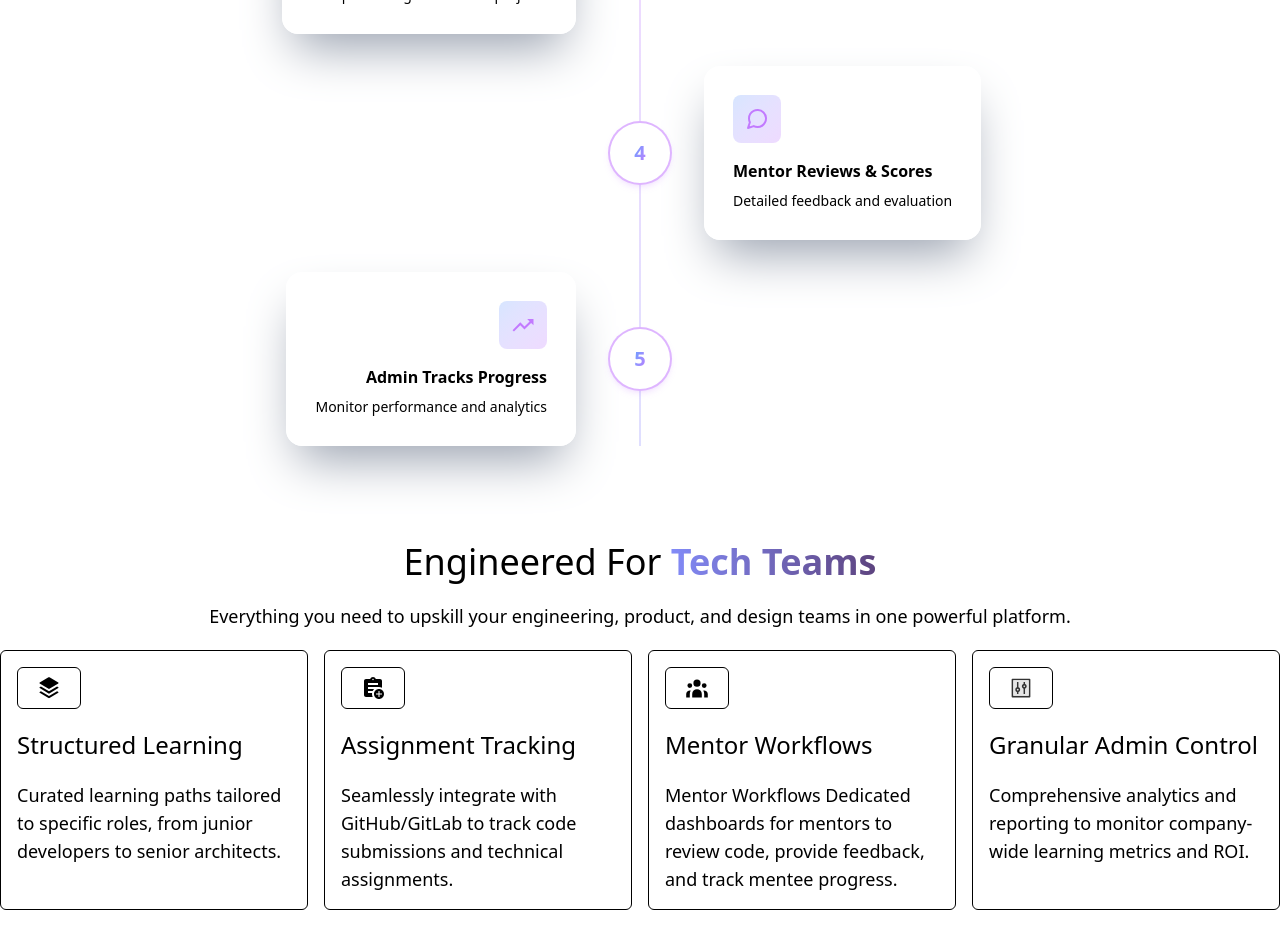
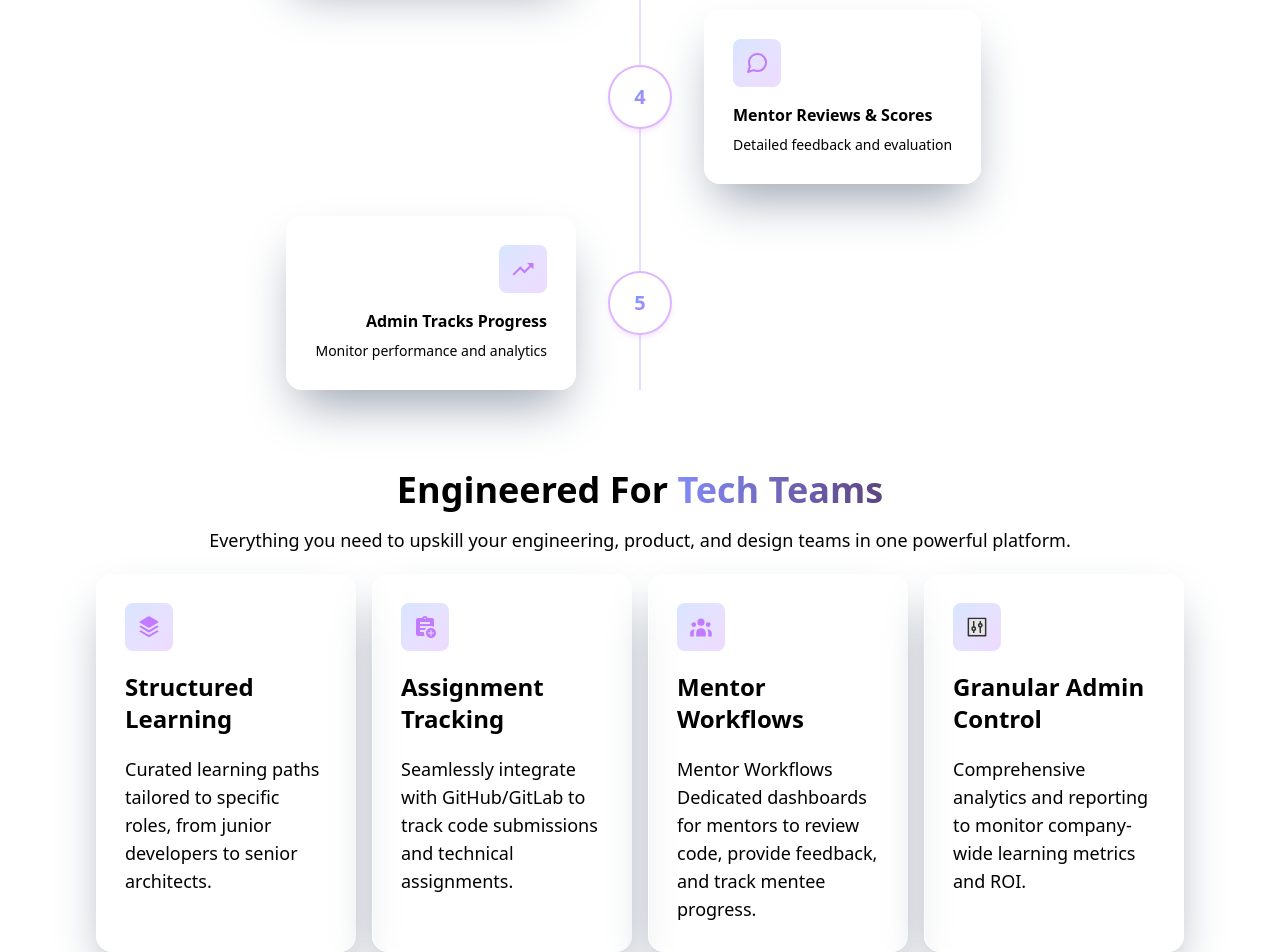
Before and after one commit to bhavik-advant/Learning-Management-System, a Next.js app: page / in a window 1280 px wide. Shown: the part 1679-2631 px from the top of the page. Before the commit the page ends 2589 px from the top, so only its background shows below. Built offline with nearby package versions, Linux system fonts and the light colour scheme.

Commit message:
improved styling of TechTeams section

```diff
--- a/app/page.tsx
+++ b/app/page.tsx
@@ -8,9 +8,11 @@ export default function Home() {
   return (
    <>
     <Navbar />
-    <HeroSection />
-    <Workflow />
-    <TechTeams/>
+    <div className='mx-4 sm:mx-8 lg:mx-14 xl:mx-24 space-y-10'>
+      <HeroSection />
+      <Workflow />
+      <TechTeams/>
+    </div>
    </>
   );
 }
--- a/components/landingPage/TechTeamCard.jsx
+++ b/components/landingPage/TechTeamCard.jsx
@@ -1,10 +1,10 @@
 function TechTeamCard({ title, description, svg }) {
   return (
-    <div className="p-4 border border-black rounded-md space-y-5">
-      <div className="p-2 border border-black w-16 text-2xl flex justify-center items-center rounded-md">
-        {svg}
+    <div className="rounded-2xl border border-white shadow-2xl shadow-gray-400 p-7 backdrop-blur-sm transition-all hover:border-purple-500/30 hover:shadow-md hover:shadow-purple-500/10 space-y-5">
+      <div className=" inline-flex h-12 w-12 items-center justify-center rounded-lg bg-linear-to-br from-blue-500/20 to-purple-500/20 ring-1 ring-white/10 ">
+        <span>{svg}</span>
       </div>
-      <h1 className="text-2xl">{title}</h1>
+      <h1 className="text-2xl font-semibold">{title}</h1>
       <p className="text-lg">{description}</p>
     </div>
   );
--- a/components/landingPage/TechTeams.jsx
+++ b/components/landingPage/TechTeams.jsx
@@ -7,34 +7,34 @@ import { AiTwotoneControl } from 'react-icons/ai';
 function TechTeams() {
   return (
     <div className="flex flex-col  justify-center items-center space-y-5">
-      <h2 className="text-4xl">
+      <h2 className="mb-4  text-center text-4xl font-bold">
         Engineered For {' '}
         <span className="bg-linear-to-r from-[#828bf8] to-[#5d447f] bg-clip-text text-transparent font-bold">
           Tech Teams
         </span>
       </h2>
-      <p className="text-lg">
+      <p className="text-lg text-muted-foreground text-center">
         Everything you need to upskill your engineering, product, and design teams in one powerful
         platform.
       </p>
-      <div className="grid grid-cols-4 gap-4">
+      <div className="grid sm:grid-cols-2 lg:grid-cols-4 gap-4">
         <TechTeamCard
-          svg={<RiStackFill />}
+          svg={<RiStackFill className="text-purple-400 h-6 w-6"/>}
           title="Structured Learning"
           description="Curated learning paths tailored to specific roles, from junior developers to senior architects."
         />
         <TechTeamCard
-          svg={<MdAssignmentAdd />}
+          svg={<MdAssignmentAdd className="text-purple-400 h-6 w-6"/>}
           title="Assignment Tracking"
           description="Seamlessly integrate with GitHub/GitLab to track code submissions and technical assignments."
         />
         <TechTeamCard
-          svg={<HiUserGroup />}
+          svg={<HiUserGroup className="text-purple-400 h-6 w-6"/>}
           title="Mentor Workflows"
           description="Mentor Workflows Dedicated dashboards for mentors to review code, provide feedback, and track mentee progress."
         />
         <TechTeamCard
-          svg={<AiTwotoneControl />}
+          svg={<AiTwotoneControl className="text-purple-400 h-6 w-6"/>}
           title="Granular Admin Control"
           description="Comprehensive analytics and reporting to monitor company-wide learning metrics and ROI."
         />
--- a/components/landingPage/WorkFlow.tsx
+++ b/components/landingPage/WorkFlow.tsx
@@ -31,8 +31,8 @@ const steps = [
 
 export function Workflow() {
   return (
-    <section id="workflow" className="py-24">
-      <div className="mx-auto max-w-7xl px-6">
+    <section id="workflow" className="pb-10">
+      <div className="mx-auto max-w-7xl">
         <div className="mb-20 text-center">
           <h2 className="mb-4 text-4xl font-bold">
             How It{" "}
@@ -47,7 +47,7 @@ export function Workflow() {
 
         <div className="relative">
 
-          <div className="absolute left-1/2 top-0  h-full w-0.5 -translate-x-1/2 bg-gradient-to-b from-blue-500 via-purple-500 to-indigo-500 opacity-20 hidden sm:block" />
+          <div className="absolute left-1/2 top-0  h-full w-0.5 -translate-x-1/2 bg-linear-to-b from-blue-500 via-purple-500 to-indigo-500 opacity-20 hidden sm:block" />
 
           <div className="space-y-8">
             {steps.map((step, index) => (
@@ -64,7 +64,7 @@ export function Workflow() {
                     }`}
                     style={{ maxWidth: "520px" }}
                   >
-                    <div className="mb-4 inline-flex h-12 w-12 items-center justify-center rounded-lg bg-gradient-to-br from-blue-500/20 to-purple-500/20 ring-1 ring-white/10">
+                    <div className="mb-4 inline-flex h-12 w-12 items-center justify-center rounded-lg bg-linear-to-br from-blue-500/20 to-purple-500/20 ring-1 ring-white/10">
                       <step.icon className="h-6 w-6 text-purple-400" />
                     </div>
                     <h3 className="mb-2 font-semibold">{step.title}</h3>
@@ -74,7 +74,7 @@ export function Workflow() {
 
                 <div className="relative z-10  ">
                   <div className="flex h-16 w-16 items-center justify-center rounded-full border-2 z-10 border-purple-500/40 bg-white shadow-md shadow-purple-500/10">
-                    <span className="bg-gradient-to-br from-blue-400 to-purple-400 bg-clip-text text-xl font-bold text-transparent">
+                    <span className="bg-linear-to-br from-blue-400 to-purple-400 bg-clip-text text-xl font-bold text-transparent">
                       {index + 1}
                     </span>
                   </div>
```
